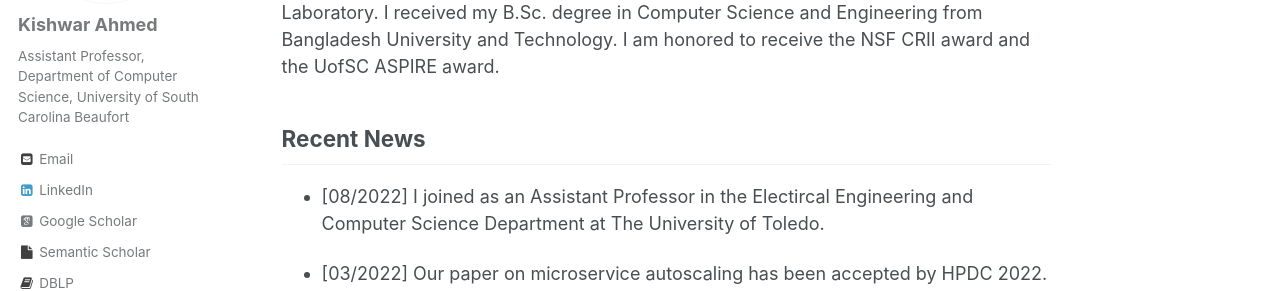
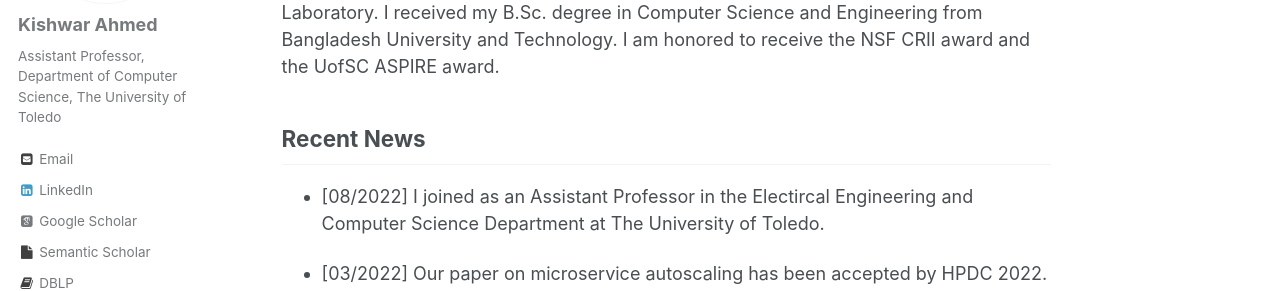
Before and after one commit to kishwarbd/kishwarbd.github.io, a Jekyll site: the page built from _pages/about.md, in a window 1280 px wide. Shown: the part 331-622 px from the top of the page. Built offline with Jekyll 4.4.1, drawn with Linux system fonts in a browser that asks for light colours; some web fonts are replaced.

Commit message:
Update _config.yml

```diff
--- a/_config.yml
+++ b/_config.yml
@@ -80,7 +80,7 @@ analytics:
 author:
   name             : "Kishwar Ahmed"
   avatar           : "kishwar.jpg"
-  bio              : "Assistant Professor, Department of Computer Science, University of South Carolina Beaufort"
+  bio              : "Assistant Professor, Department of Computer Science, The University of Toledo"
   location         : #”Bluffton, SC, USA"
   employer         :
   dblp             : "https://dblp.org/pers/hd/a/Ahmed:Kishwar"
```
